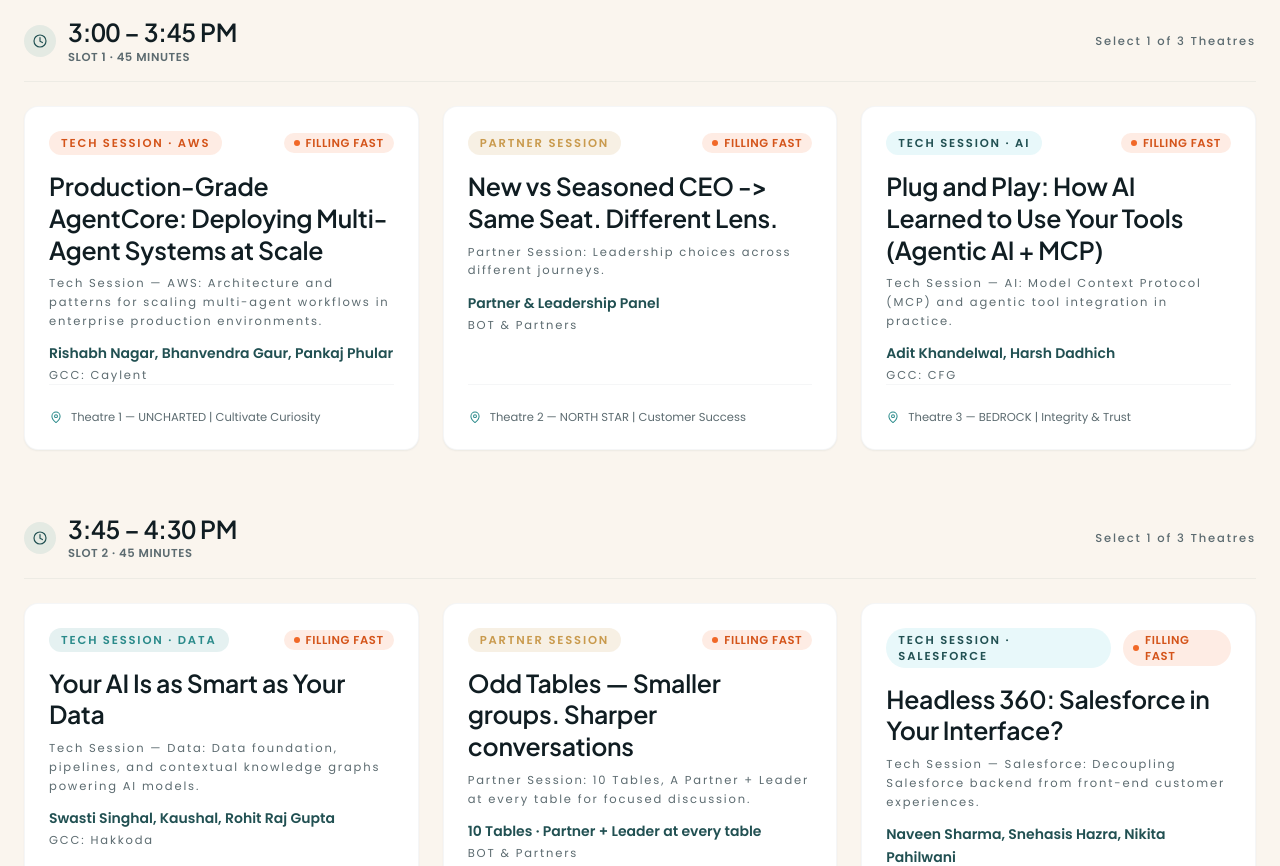
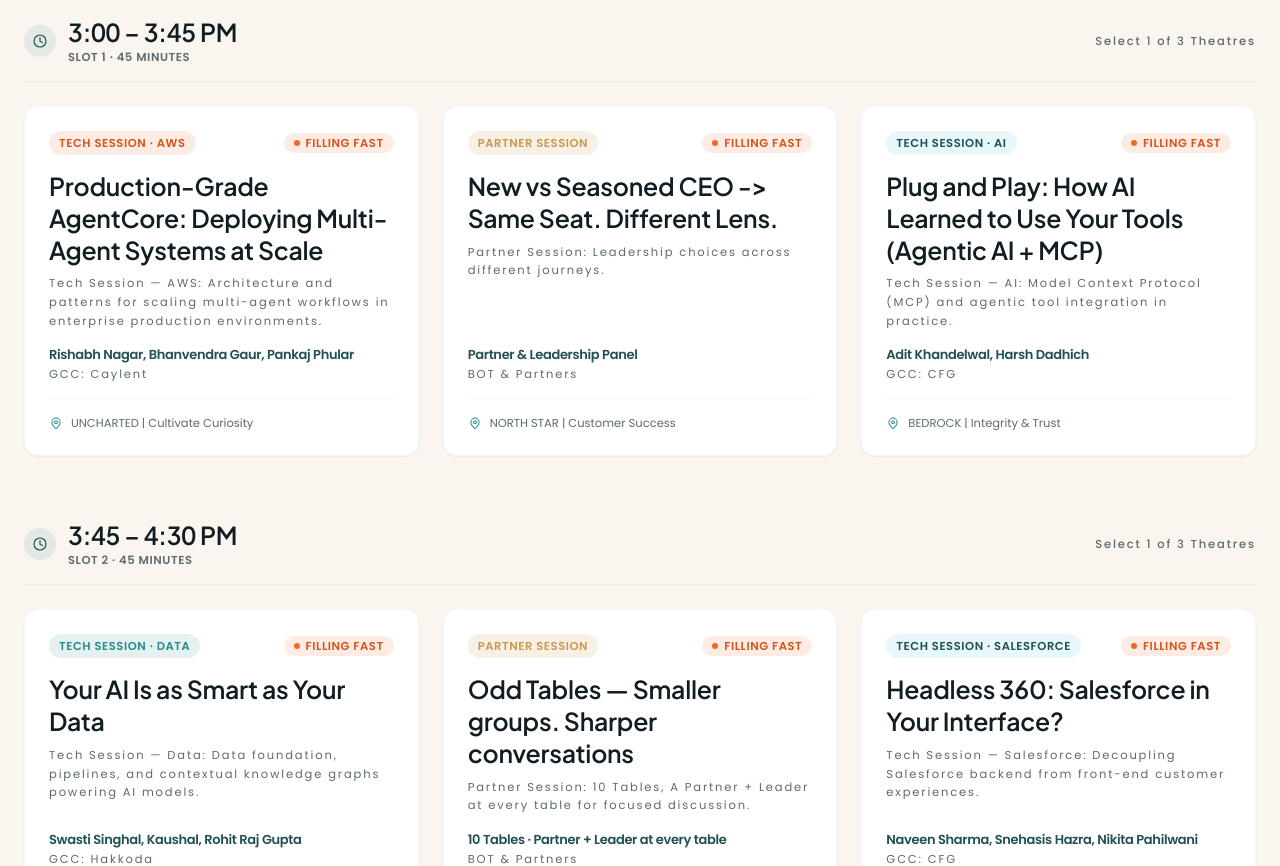
Before and after one commit to harsh-dadhich-11/partner-summit, a Next.js app: page /sessions in a window 1280 px wide. Shown: the part 820-1686 px from the top of the page. Built offline with nearby package versions, Linux system fonts and the light colour scheme; no server answers; the database is empty.

Commit message:
registration pass changes

```diff
--- a/src/components/sessions/SessionCard.tsx
+++ b/src/components/sessions/SessionCard.tsx
@@ -43,19 +43,19 @@
       }`}
       style={{ "--i": index } as React.CSSProperties}
     >
-      <div className="flex items-center justify-between gap-3">
-        <p className={`self-start rounded-full px-3 py-1 text-micro font-semibold uppercase ${track.tile}`}>
+      <div className="flex items-center justify-between gap-2 min-w-0">
+        <p className={`shrink-0 rounded-full px-2.5 py-1 text-micro font-semibold uppercase tracking-wider whitespace-nowrap ${track.tile}`}>
           {track.label}
         </p>
 
         {/* Live Availability Badges: Strictly 'Sold Out' or 'Filling Fast' */}
         {isFull ? (
-          <span className="inline-flex items-center gap-1.5 rounded-full bg-panel-orange px-2.5 py-0.5 text-micro font-bold text-orange-deep uppercase tracking-wider">
+          <span className="shrink-0 whitespace-nowrap inline-flex items-center gap-1.5 rounded-full bg-panel-orange px-2.5 py-0.5 text-micro font-bold text-orange-deep uppercase tracking-wider">
             <span className="h-1.5 w-1.5 rounded-full bg-orange-deep" />
             Sold Out
           </span>
         ) : (
-          <span className="inline-flex items-center gap-1.5 rounded-full bg-orange-bright/12 px-2.5 py-0.5 text-micro font-bold text-orange-deep uppercase tracking-wider">
+          <span className="shrink-0 whitespace-nowrap inline-flex items-center gap-1.5 rounded-full bg-orange-bright/12 px-2.5 py-0.5 text-micro font-bold text-orange-deep uppercase tracking-wider">
             <span className="h-1.5 w-1.5 rounded-full bg-orange-bright animate-pulse" />
             Filling Fast
           </span>
@@ -70,13 +70,18 @@
         </p>
       )}
 
+      {/* Speaker Section: Anchored with mt-auto so all cards across parallel boxes align horizontally at the exact same height */}
+      <div className="mt-auto pt-4">
         {session.speaker_name && (
-        <div className="mt-3 flex flex-col gap-0.5">
-          <p className="text-small font-semibold text-teal-base">
+          <div className="flex flex-col gap-0.5">
+            <p
+              className="text-[12.5px] sm:text-[13px] font-semibold text-teal-base leading-snug tracking-tight whitespace-nowrap overflow-hidden text-ellipsis"
+              title={session.speaker_name}
+            >
               {session.speaker_name}
             </p>
             {session.speaker_company && (
-            <p className="text-micro text-muted">
+              <p className="text-micro text-muted whitespace-nowrap overflow-hidden text-ellipsis">
                 {session.speaker_company}
               </p>
             )}
@@ -84,20 +89,21 @@
         )}
 
         {/* Footer line with Room & Selection state */}
-      <div className="mt-auto flex items-center justify-between gap-2 pt-6 border-t border-rule/30 text-micro tracking-normal text-muted">
-        <p className="flex items-center gap-2">
-          <span className="text-teal-mid">
+        <div className="mt-4 flex items-center justify-between gap-2 pt-4 border-t border-rule/30 text-micro tracking-normal text-muted">
+          <p className="flex items-center gap-2 truncate">
+            <span className="text-teal-mid shrink-0">
               <Icon name="pin" size={14} />
             </span>
-          {session.theatre_name}
+            <span className="truncate">{session.theatre_name}</span>
           </p>
 
           {selectable && isFull && (
-          <div>
+            <div className="shrink-0">
               <span className="text-orange-deep text-micro font-bold uppercase tracking-wider">Sold Out</span>
             </div>
           )}
         </div>
+      </div>
     </li>
   );
 }
--- a/src/data/sessions.ts
+++ b/src/data/sessions.ts
@@ -33,7 +33,7 @@
     track: "tech-aws",
     title: "Production-Grade AgentCore: Deploying Multi-Agent Systems at Scale",
     description: "Tech Session — AWS: Architecture and patterns for scaling multi-agent workflows in enterprise production environments.",
-    room: "Theatre 1 — UNCHARTED | Cultivate Curiosity",
+    room: "UNCHARTED | Cultivate Curiosity",
     speaker: "Rishabh Nagar, Bhanvendra Gaur, Pankaj Phular",
     speakerCompany: "GCC: Caylent",
   },
@@ -42,7 +42,7 @@
     track: "partner",
     title: "New vs Seasoned CEO -> Same Seat. Different Lens.",
     description: "Partner Session: Leadership choices across different journeys.",
-    room: "Theatre 2 — NORTH STAR | Customer Success",
+    room: "NORTH STAR | Customer Success",
     speaker: "Partner & Leadership Panel",
     speakerCompany: "BOT & Partners",
   },
@@ -51,7 +51,7 @@
     track: "tech-ai",
     title: "Plug and Play: How AI Learned to Use Your Tools (Agentic AI + MCP)",
     description: "Tech Session — AI: Model Context Protocol (MCP) and agentic tool integration in practice.",
-    room: "Theatre 3 — BEDROCK | Integrity & Trust",
+    room: "BEDROCK | Integrity & Trust",
     speaker: "Adit Khandelwal, Harsh Dadhich",
     speakerCompany: "GCC: CFG",
   },
@@ -62,7 +62,7 @@
     track: "tech-data",
     title: "Your AI Is as Smart as Your Data",
     description: "Tech Session — Data: Data foundation, pipelines, and contextual knowledge graphs powering AI models.",
-    room: "Theatre 1 — UNCHARTED | Cultivate Curiosity",
+    room: "UNCHARTED | Cultivate Curiosity",
     speaker: "Swasti Singhal, Kaushal, Rohit Raj Gupta",
     speakerCompany: "GCC: Hakkoda",
   },
@@ -71,7 +71,7 @@
     track: "partner",
     title: "Odd Tables — Smaller groups. Sharper conversations",
     description: "Partner Session: 10 Tables, A Partner + Leader at every table for focused discussion.",
-    room: "Theatre 2 — NORTH STAR | Customer Success",
+    room: "NORTH STAR | Customer Success",
     speaker: "10 Tables · Partner + Leader at every table",
     speakerCompany: "BOT & Partners",
   },
@@ -80,7 +80,7 @@
     track: "tech-salesforce",
     title: "Headless 360: Salesforce in Your Interface?",
     description: "Tech Session — Salesforce: Decoupling Salesforce backend from front-end customer experiences.",
-    room: "Theatre 3 — BEDROCK | Integrity & Trust",
+    room: "BEDROCK | Integrity & Trust",
     speaker: "Naveen Sharma, Snehasis Hazra, Nikita Pahilwani",
     speakerCompany: "GCC: CFG",
   },
@@ -91,7 +91,7 @@
     track: "tech-ai-salesforce",
     title: "Salesforce Beyond CRM",
     description: "Tech Session — AI + Salesforce: Modern AI agent workflows and intelligent orchestration on Salesforce.",
-    room: "Theatre 1 — UNCHARTED | Cultivate Curiosity",
+    room: "UNCHARTED | Cultivate Curiosity",
     speaker: "Rajat Khandelwal, Nitesh Soni",
     speakerCompany: "GCC: AllCloud",
   },
@@ -100,7 +100,7 @@
     track: "partner",
     title: "Proof of Success with BOT -> From Vision to Value",
     description: "Partner Session: Real GCC journeys. What worked, what changed, what’s next (Story 1: Cloudsmith, Story 2: AllCloud).",
-    room: "Theatre 2 — NORTH STAR | Customer Success",
+    room: "NORTH STAR | Customer Success",
     speaker: "Cloudsmith & AllCloud",
     speakerCompany: "GCC Success Stories",
   },
@@ -109,7 +109,7 @@
     track: "consulting",
     title: "Beyond the Ask: From Order-Taker to Tour Guide",
     description: "Consulting Session: Elevating consulting engagements from transactional tasks to proactive strategic guidance.",
-    room: "Theatre 3 — BEDROCK | Integrity & Trust",
+    room: "BEDROCK | Integrity & Trust",
     speaker: "Gaurav Verma, Nishant Khandal",
     speakerCompany: "BOT Consulting",
   },
--- a/src/lib/supabase/helpers.ts
+++ b/src/lib/supabase/helpers.ts
@@ -70,7 +70,7 @@
     slot_id: "slot-1",
     slot_time: "3:00 – 3:45 PM",
     theatre_id: "theatre-1",
-    theatre_name: "Theatre 1 — UNCHARTED | Cultivate Curiosity",
+    theatre_name: "UNCHARTED | Cultivate Curiosity",
     track: "tech-aws",
     title: "Production-Grade AgentCore: Deploying Multi-Agent Systems at Scale",
     description: "Tech Session — AWS: Architecture and patterns for scaling multi-agent workflows in enterprise production environments.",
@@ -87,7 +87,7 @@
     slot_id: "slot-1",
     slot_time: "3:00 – 3:45 PM",
     theatre_id: "theatre-2",
-    theatre_name: "Theatre 2 — NORTH STAR | Customer Success",
+    theatre_name: "NORTH STAR | Customer Success",
     track: "partner",
     title: "New vs Seasoned CEO -> Same Seat. Different Lens.",
     description: "Partner Session: Leadership choices across different journeys.",
@@ -104,7 +104,7 @@
     slot_id: "slot-1",
     slot_time: "3:00 – 3:45 PM",
     theatre_id: "theatre-3",
-    theatre_name: "Theatre 3 — BEDROCK | Integrity & Trust",
+    theatre_name: "BEDROCK | Integrity & Trust",
     track: "tech-ai",
     title: "Plug and Play: How AI Learned to Use Your Tools (Agentic AI + MCP)",
     description: "Tech Session — AI: Model Context Protocol (MCP) and agentic tool integration in practice.",
@@ -123,7 +123,7 @@
     slot_id: "slot-2",
     slot_time: "3:45 – 4:30 PM",
     theatre_id: "theatre-1",
-    theatre_name: "Theatre 1 — UNCHARTED | Cultivate Curiosity",
+    theatre_name: "UNCHARTED | Cultivate Curiosity",
     track: "tech-data",
     title: "Your AI Is as Smart as Your Data",
     description: "Tech Session — Data: Data foundation, pipelines, and contextual knowledge graphs powering AI models.",
@@ -140,7 +140,7 @@
     slot_id: "slot-2",
     slot_time: "3:45 – 4:30 PM",
     theatre_id: "theatre-2",
-    theatre_name: "Theatre 2 — NORTH STAR | Customer Success",
+    theatre_name: "NORTH STAR | Customer Success",
     track: "partner",
     title: "Odd Tables — Smaller groups. Sharper conversations",
     description: "Partner Session: 10 Tables, A Partner + Leader at every table for focused discussion.",
@@ -157,7 +157,7 @@
     slot_id: "slot-2",
     slot_time: "3:45 – 4:30 PM",
     theatre_id: "theatre-3",
-    theatre_name: "Theatre 3 — BEDROCK | Integrity & Trust",
+    theatre_name: "BEDROCK | Integrity & Trust",
     track: "tech-salesforce",
     title: "Headless 360: Salesforce in Your Interface?",
     description: "Tech Session — Salesforce: Decoupling Salesforce backend from front-end customer experiences.",
@@ -176,7 +176,7 @@
     slot_id: "slot-3",
     slot_time: "4:30 – 5:15 PM",
     theatre_id: "theatre-1",
-    theatre_name: "Theatre 1 — UNCHARTED | Cultivate Curiosity",
+    theatre_name: "UNCHARTED | Cultivate Curiosity",
     track: "tech-ai-salesforce",
     title: "Salesforce Beyond CRM",
     description: "Tech Session — AI + Salesforce: Modern AI agent workflows and intelligent orchestration on Salesforce.",
@@ -193,7 +193,7 @@
     slot_id: "slot-3",
     slot_time: "4:30 – 5:15 PM",
     theatre_id: "theatre-2",
-    theatre_name: "Theatre 2 — NORTH STAR | Customer Success",
+    theatre_name: "NORTH STAR | Customer Success",
     track: "partner",
     title: "Proof of Success with BOT -> From Vision to Value",
     description: "Partner Session: Real GCC journeys. What worked, what changed, what’s next (Story 1: Cloudsmith, Story 2: AllCloud).",
@@ -210,7 +210,7 @@
     slot_id: "slot-3",
     slot_time: "4:30 – 5:15 PM",
     theatre_id: "theatre-3",
-    theatre_name: "Theatre 3 — BEDROCK | Integrity & Trust",
+    theatre_name: "BEDROCK | Integrity & Trust",
     track: "consulting",
     title: "Beyond the Ask: From Order-Taker to Tour Guide",
     description: "Consulting Session: Elevating consulting engagements from transactional tasks to proactive strategic guidance.",
```
Also changed, not shown: src/components/sessions/RegistrationModal.tsx (+25 -9 lines), src/lib/email/sendPassEmail.ts (+13 -1 lines). Lines whose indentation alone changed are shown as unchanged.
